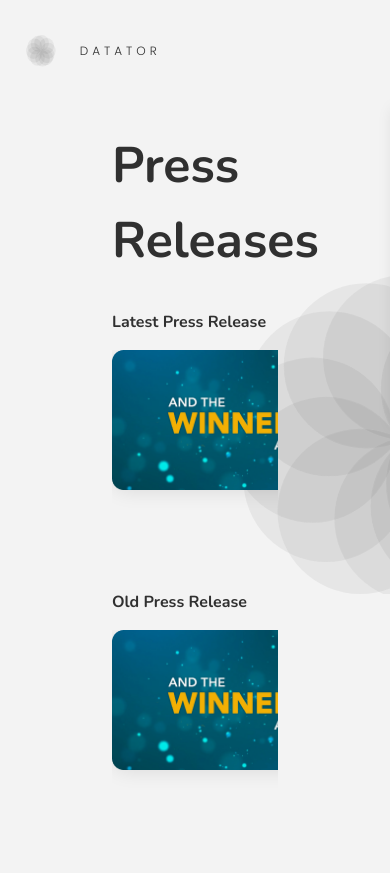
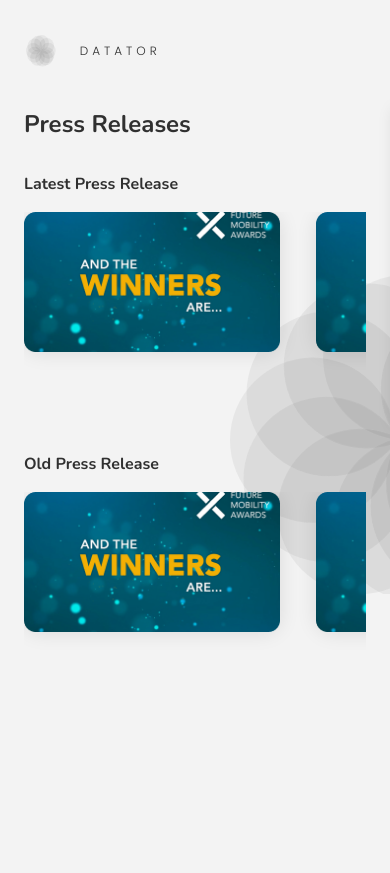
Before and after one commit to DataTor-Team/DT-website-v1.0, a website: page src/press-releases.html in a window 390 px wide. Before the commit the page ends 844 px from the top, so only its background shows below. Drawn offline with nearby package versions, Linux system fonts and the light colour scheme.

Commit message:
IATW add responsiveness to press-releases

```diff
--- a/src/press-releases.html
+++ b/src/press-releases.html
@@ -103,21 +103,23 @@
 
     <!-- End of Navbar -->
 
-     <img
-        class="absolute w-40 h-auto right-0 top-1/4 bottom-1/4 mt-[4rem]"
-        src="assets/rightSideLogo.svg"
-        alt="datatorlogo"
-      />
-    <section class="w-screen h-screen">
-      <div class="sectionPaddings">
-        <h1 class="DTheading">Press Releases</h1>
+    <img
+      class="absolute w-40 h-auto right-0 top-1/4 bottom-1/4 mt-[4rem]"
+      src="assets/rightSideLogo.svg"
+      alt="datatorlogo"
+    />
+    <section class="w-screen h-screen mt-20 lg:mt-0">
+      <div class="lg:px-[8rem] lg:py-[7rem] px-6 py-7">
+        <h1 class="text-2xl lg:text-5xl mb-8 font-bold text-left">
+          Press Releases
+        </h1>
         <h5 class="font-bold text-base mb-4">Latest Press Release</h5>
         <!-- caoursel Div -->
         <div
-          class="w-full min-h-[15rem] DThideScrollbar whitespace-nowrap overflow-x-auto "
+          class="w-full min-h-[15rem] DThideScrollbar whitespace-nowrap overflow-x-auto"
         >
           <!-- press release card -->
-          <div class="group inline-flex  w-64 flex-col mr-8">
+          <div class="group inline-flex w-64 flex-col mr-8">
             <div class="bg-white rounded-[1rem] z-10 boxshadow">
               <img
                 width="inherit"
@@ -254,10 +256,10 @@
         <h5 class="font-bold text-base mb-4">Old Press Release</h5>
         <!-- caoursel Div -->
         <div
-          class="w-full min-h-[15rem] DThideScrollbar whitespace-nowrap overflow-x-auto "
+          class="w-full min-h-[15rem] DThideScrollbar whitespace-nowrap overflow-x-auto"
         >
           <!-- press release card -->
-          <div class="group inline-flex  w-64 flex-col mr-8">
+          <div class="group inline-flex w-64 flex-col mr-8">
             <div class="bg-white rounded-[1rem] z-10 boxshadow">
               <img
                 width="inherit"
```
